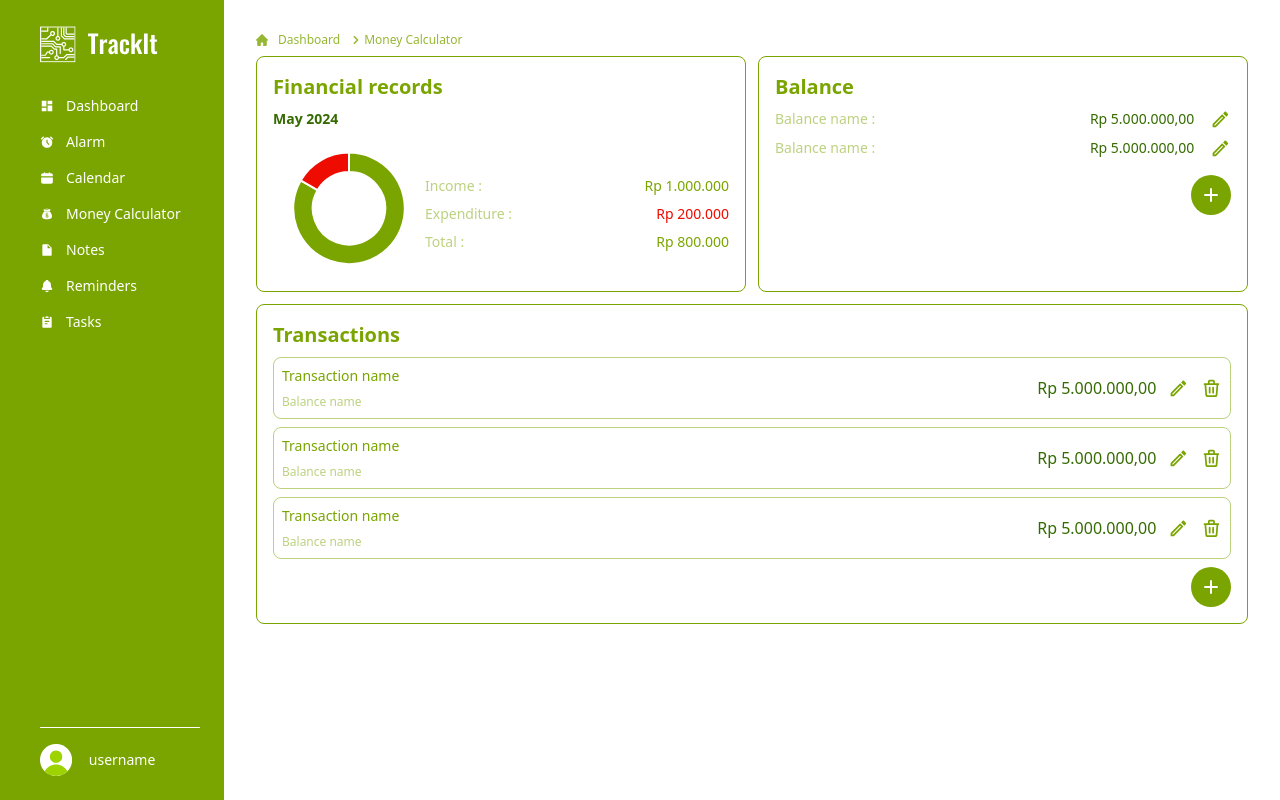
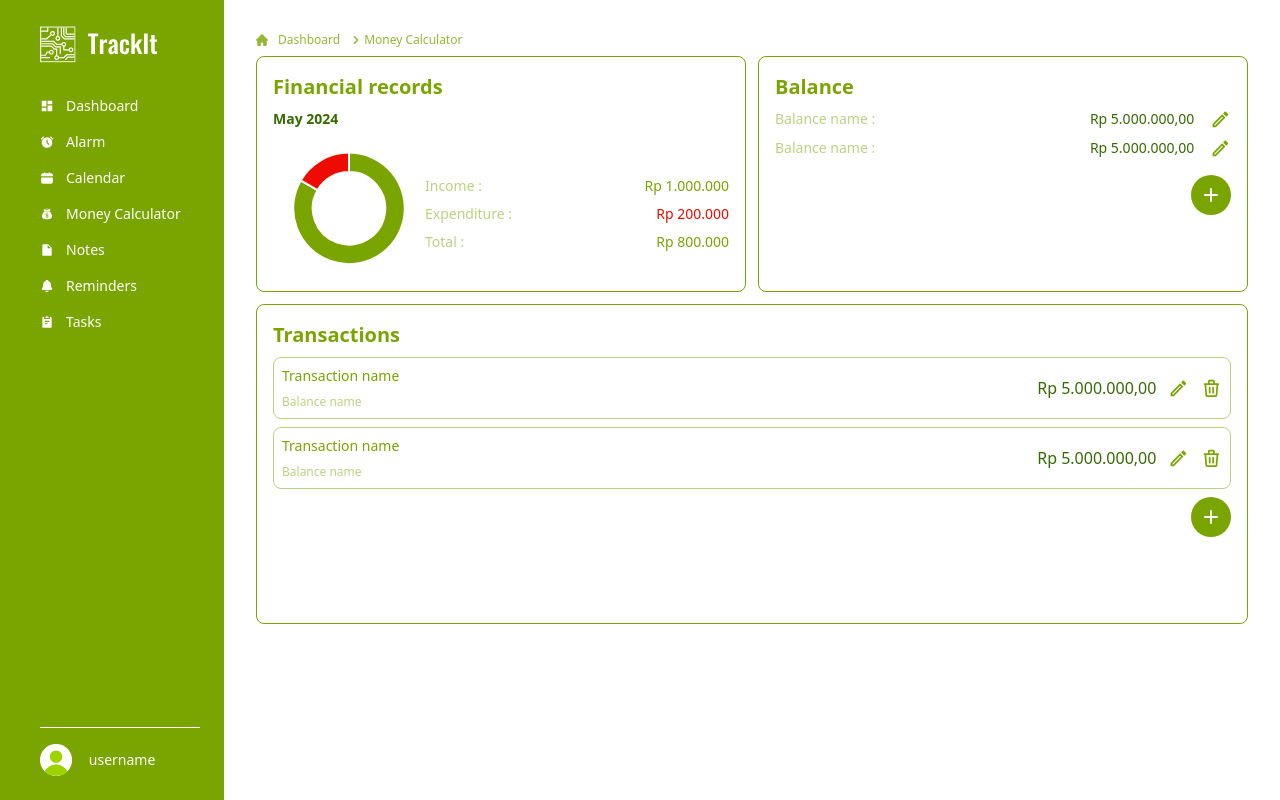
Before and after one commit to allsyalwaa/TrackIt, a React (Vite) app: page /money-calculator in a window 1280 px wide. Built offline with nearby package versions, Linux system fonts and the light colour scheme.

Commit message:
refactor: Update SecMoneyCalculator component to use dynamic data for balance and transactions

```diff
--- a/src/components/section/SecMoneyCalculator.jsx
+++ b/src/components/section/SecMoneyCalculator.jsx
@@ -9,7 +9,34 @@ import SecChart from "./Chart";
 
 import { useState } from "react";
 
-export default function SecMoneyCalculator() {
+export default function SecMoneyCalculator({
+  data_balance = [
+    {
+      id: 1,
+      name: "Balance name",
+      money: "5.000.000",
+    },
+    {
+      id: 2,
+      name: "Balance name",
+      money: "5.000.000",
+    },
+  ],
+  data_transactions = [
+    {
+      id: 1,
+      name: "Transaction name",
+      balance_name: "Balance name",
+      money: "5.000.000",
+    },
+    {
+      id: 2,
+      name: "Transaction name",
+      balance_name: "Balance name",
+      money: "5.000.000",
+    },
+  ],
+}) {
   const finance = {
     income: 1_000_000,
     expenditure: 2_00_000,
@@ -64,9 +91,13 @@ export default function SecMoneyCalculator() {
         </div>
         <div className="relative h-auto rounded-lg border-[1.5px] border-primary p-4">
           <h1 className="text-xl font-semibold text-primary">Balance</h1>
-
-          <CardBalance text="Balance name" money="5.000.000" />
-          <CardBalance text="Balance name" money="5.000.000" />
+          {data_balance.map((balance) => (
+            <CardBalance
+              key={balance.id}
+              text={balance.name}
+              money={balance.money}
+            />
+          ))}
 
           <ButtonPlus
             onClick={handleOpenBalancePopup}
@@ -81,21 +112,14 @@ export default function SecMoneyCalculator() {
         <div className="relative h-auto rounded-lg border-[1.5px] border-primary p-4 md:col-span-2 md:h-80">
           <h1 className="text-xl font-semibold text-primary">Transactions</h1>
           <div className="mt-2 flex flex-col gap-2">
-            <CardTransactions
-              text1="Transaction name"
-              text2="Balance name"
-              money="5.000.000"
-            />
-            <CardTransactions
-              text1="Transaction name"
-              text2="Balance name"
-              money="5.000.000"
-            />
-            <CardTransactions
-              text1="Transaction name"
-              text2="Balance name"
-              money="5.000.000"
-            />
+            {data_transactions.map((transaction) => (
+              <CardTransactions
+                key={transaction.id}
+                text1={transaction.name}
+                text2={transaction.balance_name}
+                money={transaction.money}
+              />
+            ))}
 
             <ButtonPlus
               onClick={handleOpenTransactionPopup}
```
